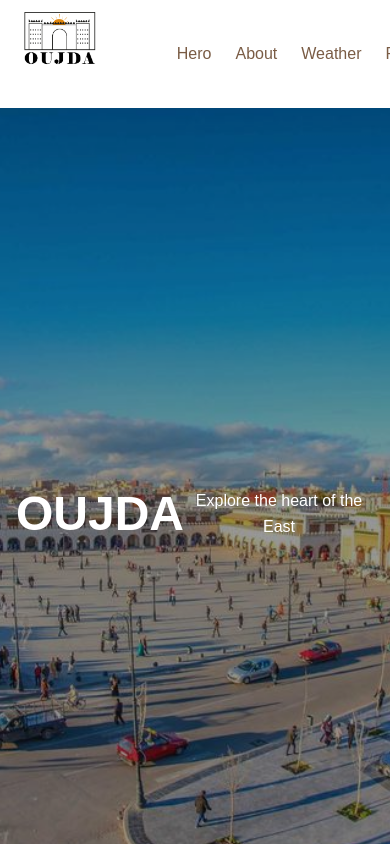
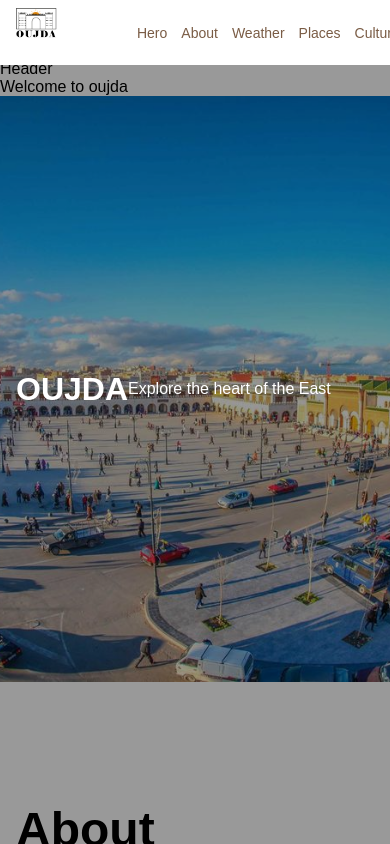
Before and after one commit to must-apha-tech/oujda-city-site, a React (Create React App) app: page / in a window 390 px wide. Shown: the top 844 px of the page. Built offline with nearby package versions, Linux system fonts and the light colour scheme.

Commit message:
make site responsive for mobile screens

```diff
--- a/src/components/Navbar.js
+++ b/src/components/Navbar.js
@@ -1,9 +1,9 @@
-import { useRef } from "react";
+import { useRef, useEffect, useState, use } from "react";
 import logo from "../assets/logo/Logo pjt.png";
 
 export default function Navbar() {
   const underlineRef = useRef(null);
-
+    const [activeSection, setActiveSection] = useState(null);
   function moveUnderline(e) {
     const link = e.target;
     const underline = underlineRef.current;
@@ -11,6 +11,7 @@
     underline.style.width = link.offsetWidth + "px";
     underline.style.transform = `translateX(${link.offsetLeft}px)`;
   }
+
 
   return (
     <nav className="black">
--- a/src/styles/main.css
+++ b/src/styles/main.css
@@ -120,3 +120,29 @@
   line-height: 1.6;
   color: #7a5c45;
 }
+@media (max-width: 768px) {
+  nav {
+    padding: 8px 16px;
+  }
+
+  .logo img {
+    height: 45px;
+  }
+
+  .menu {
+    gap: 14px
+  }
+  .menu a {
+    font-size: 14px;
+  }
+  #hero {
+    min-height: 60vh;
+    padding: 40px 16px;
+  }
+  #hero h1 {
+    font-size: 32px
+  }
+  #hero h2 {
+    font-size: 20px
+  }
+}
```
